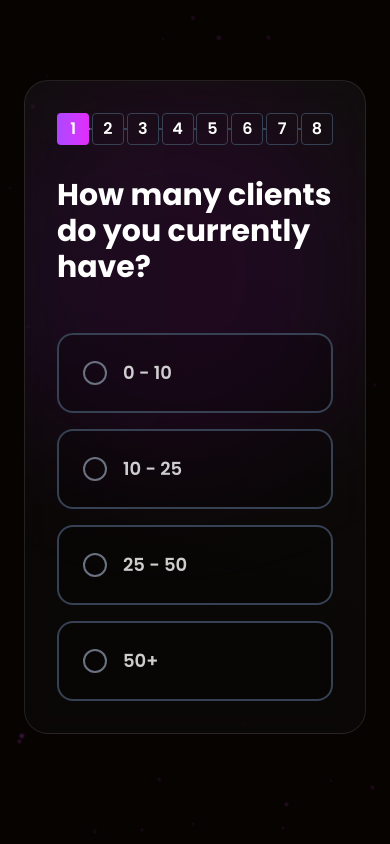
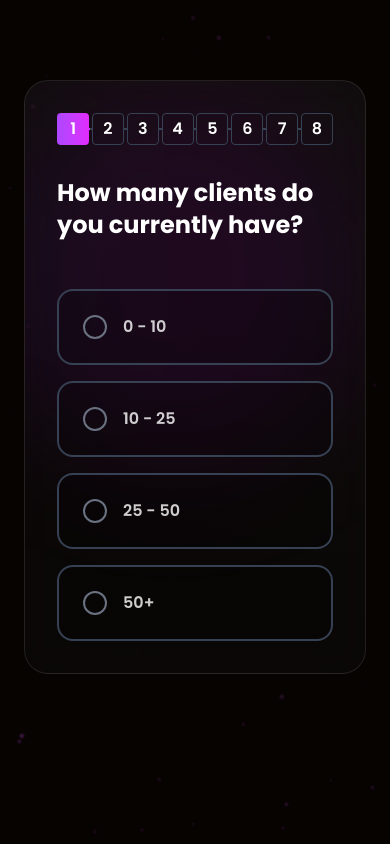
Before and after one commit to Next-Level-Coach-AI/nlc-ai-landing, a Next.js app: page /quiz in a window 390 px wide. Built offline with nearby package versions, Linux system fonts and the light colour scheme.

Commit message:
Modified question radio button designs

```diff
--- a/src/app/quiz/page.tsx
+++ b/src/app/quiz/page.tsx
@@ -123,7 +123,6 @@ const QuizPage = () => {
             <div className="container mx-auto px-6 py-20">
                 <div className="max-w-3xl mx-auto">
                     <div className="glass-card rounded-3xl p-8 md:p-12 border border-purple-500/20 relative overflow-hidden">
-                        {/* Background glow effects */}
                         <div className="absolute top-0 right-0 w-96 h-96 bg-gradient-to-l from-purple-600/10 via-fuchsia-600/10 to-violet-600/10 rounded-full blur-3xl"></div>
 
                         <div className="relative z-10">
@@ -170,7 +169,7 @@ const QuizPage = () => {
                                     })}
                                 </div>
 
-                                <h2 className="text-3xl md:text-3xl font-bold mb-4 text-white">{currentQ?.text}</h2>
+                                <h2 className="text-2xl md:text-3xl font-bold mb-4 text-white">{currentQ?.text}</h2>
                                 {currentQ?.subtitle && (
                                     <p className="text-white/70 text-lg">{currentQ?.subtitle}</p>
                                 )}
@@ -209,14 +208,13 @@ const QuizPage = () => {
                                                         {isSelected && <div className="w-3 h-3 bg-purple-500 rounded-full" />}
                                                     </div>
                                                 )}
-                                                <span className="text-lg">{option.text}</span>
+                                                <span className="max-w-8/12 text-md sm:text-lg">{option.text}</span>
                                             </div>
                                         </button>
                                     );
                                 })}
                             </div>
 
-                            {/* Other text input */}
                             {showOtherInput && hasOtherSelected && (
                                 <div className="mt-6">
                                     <label className="block text-lg font-medium mb-3 text-white">
--- a/src/lib/data/quiz.ts
+++ b/src/lib/data/quiz.ts
@@ -81,7 +81,7 @@ export const questions: Question[] = [
     {
         id: 8,
         text: "If we could help you plug in AI agents that save 10+ hours/week and improve client retention without hiring another VA, how interested would you be?",
-        subtitle: "(Scale: Not Interested – Somewhat Interested – Very Interested – I want this yesterday)",
+        // subtitle: "(Scale: Not Interested – Somewhat Interested – Very Interested – I want this yesterday)",
         options: [
             { text: "Very Interested", value: "very", points: 2 },
             { text: "Somewhat Interested", value: "somewhat", points: 1 },
```
